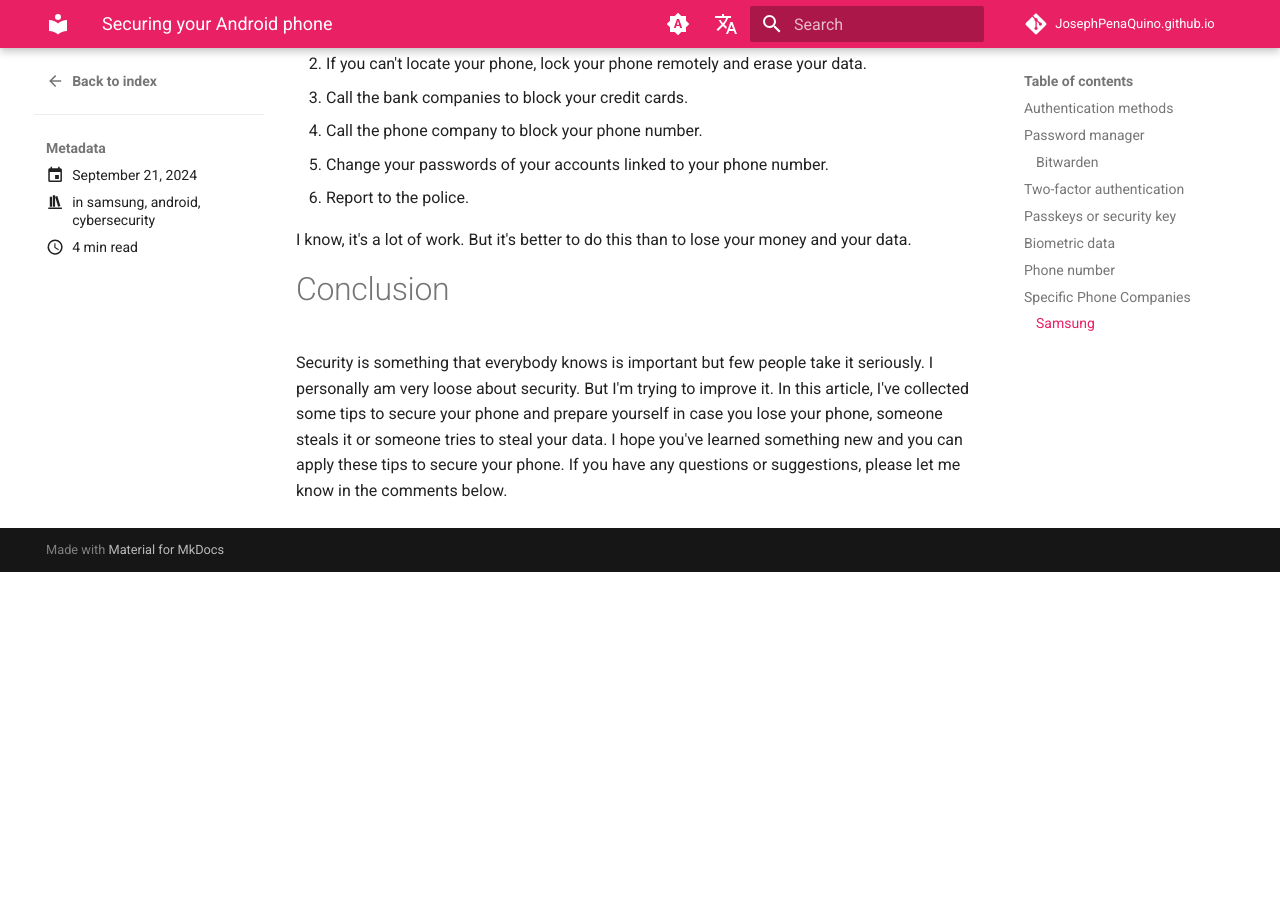
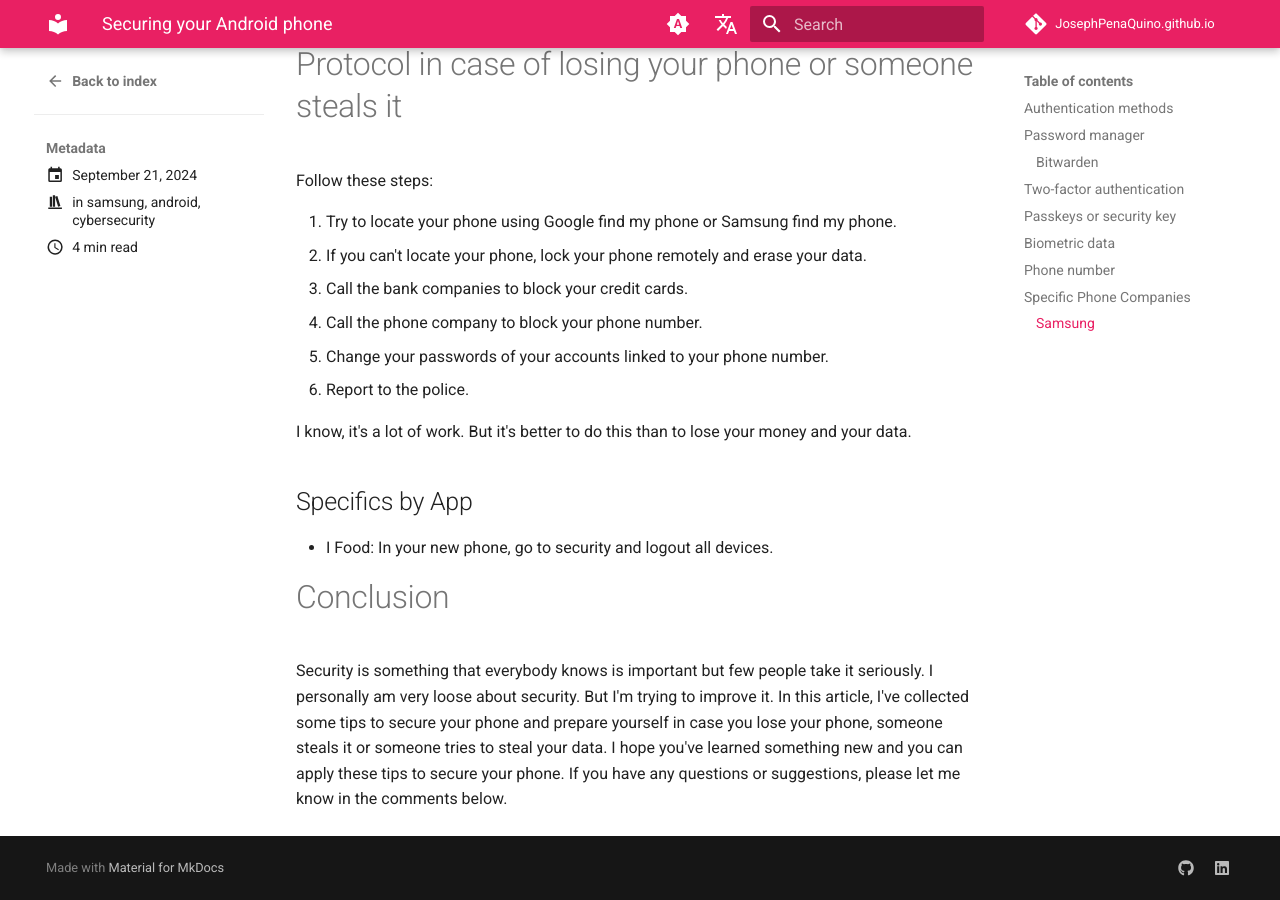
Before and after one commit to joseph-pq/joseph-pq.github.io, an MkDocs documentation site: the page built from docs/blog/posts/phone-security.md, in a window 1280 px wide and 900 px high, scrolled down 3577 px. Built offline with MkDocs 1.6.1 and Material for MkDocs 9.7.7, drawn with Linux system fonts in a browser that asks for light colours; comment, search, counter and statistics services are not loaded; before the commit the page ends 4149 px from its top, so only the background shows below that; some of the changed text lies outside the part shown.

Commit message:
🚧 add excerpts

```diff
--- a/docs/blog/posts/phone-security.md
+++ b/docs/blog/posts/phone-security.md
@@ -18,6 +18,8 @@
 "I need to secure my phone". But, how can you do that? In this article, I'll show you
 some tips to secure your Android phone.
 Follow these tips and you'll feel more secure with your phone.
+
+<!-- more -->
 
 
 ## Authentication methods
@@ -95,6 +97,12 @@
 - There is a brazilian app that helps you in case you lose your phone.
 
 
+## Specifics by Apps
+
+- Enable biometric for purchases:
+    - Google Play Store
+    - I Food
+
 # Malwares
 
 Use some antivirus to protect your phone from malwares. Some of them are:
@@ -141,6 +149,10 @@
 
 I know, it's a lot of work. But it's better to do this than to lose your money and your data.
 
+## Specifics by App
+
+- I Food: In your new phone, go to security and logout all devices.
+
 # Conclusion
 
 Security is something that everybody knows is important but few people take it seriously.
--- a/mkdocs.yml
+++ b/mkdocs.yml
@@ -75,3 +75,10 @@
     - name: Português
       link: /pt/
       lang: pt
+  social:
+    - icon: fontawesome/brands/github
+      name: GitHub
+      link: https://github.com/JosephPenaQuino
+    - icon: fontawesome/brands/linkedin
+      name: LinkedIn
+      link: https://www.linkedin.com/in/joseph-pena-quino
```
Also changed, not shown: docs/blog/posts/pytest-vs-unittest.md (+2 -0 lines).
